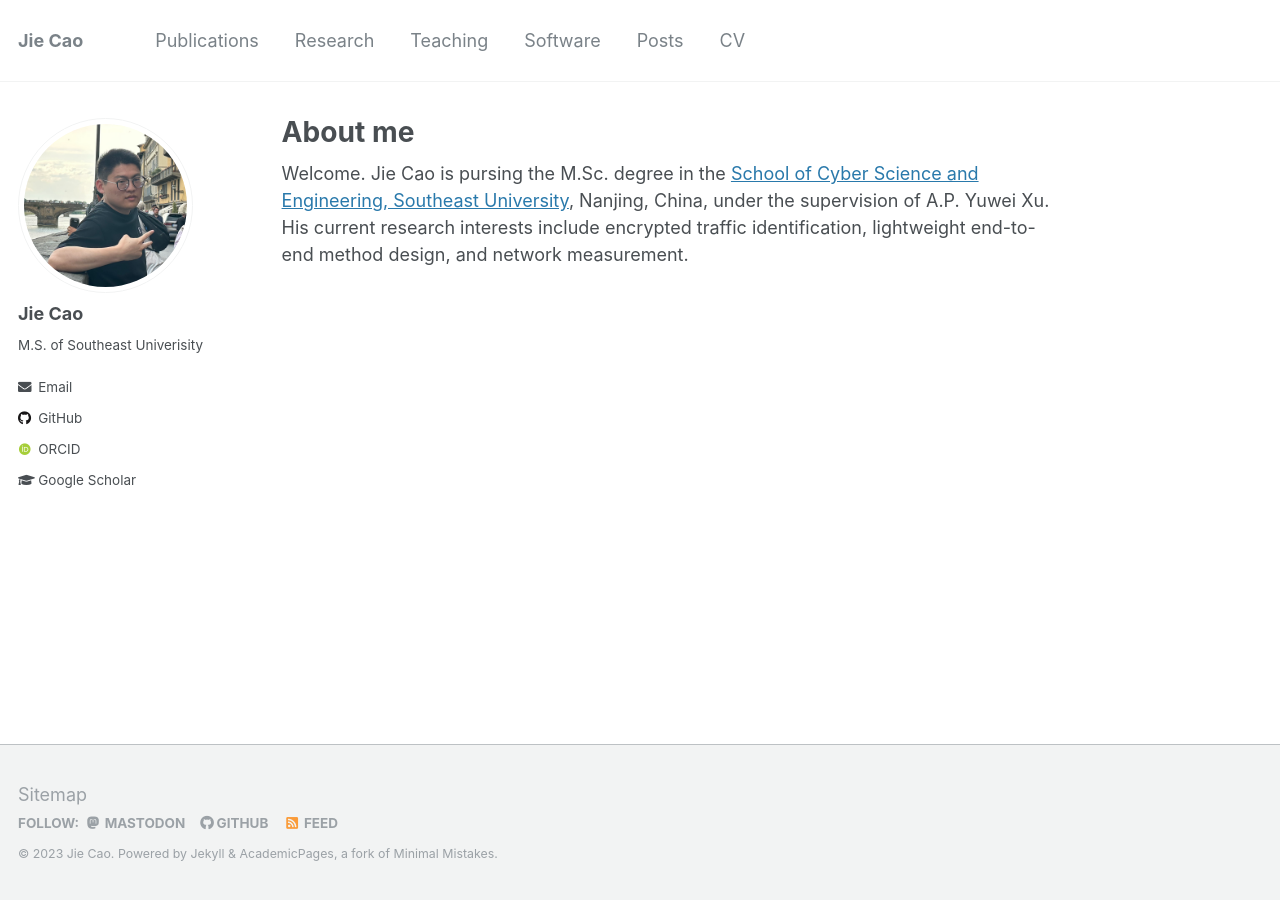
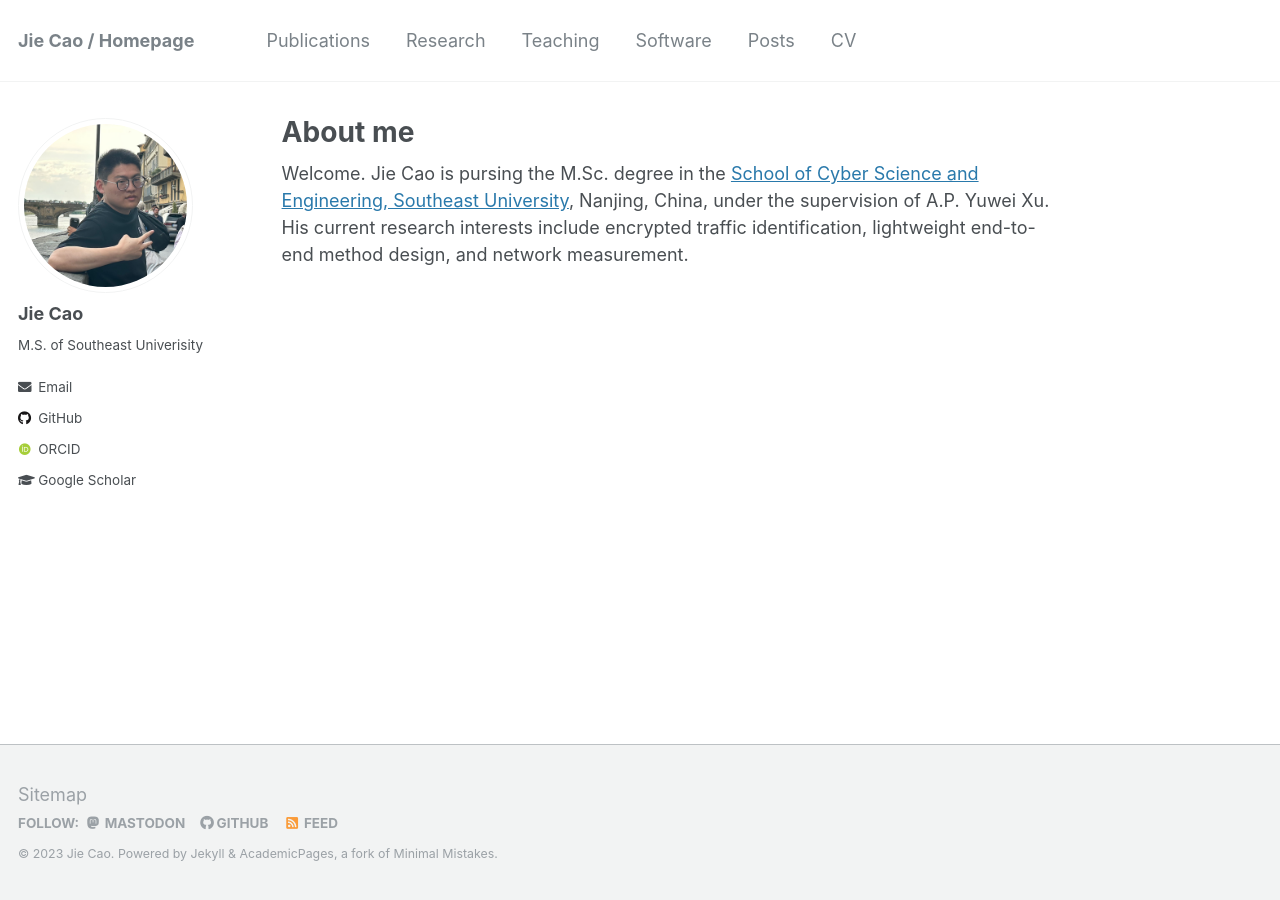
Before and after one commit to JieJayCao/JieJayCao.github.io, a Jekyll site: the page built from _pages/about.md, in a window 1280 px wide. Built offline with Jekyll 4.4.1, drawn with Linux system fonts in a browser that asks for light colours; some web fonts are replaced.

Commit message:
Update _config.yml

```diff
--- a/_config.yml
+++ b/_config.yml
@@ -7,7 +7,7 @@
 
 # Site Settings
 locale                   : "en-US"
-title                    : "Jie Cao"
+title                    : "Jie Cao / Homepage"
 title_separator          : "-"
 name                     : &name "Jie Cao"
 description              : &description "M.S. of Cyber Science and Engineering at Southeast University"
```
